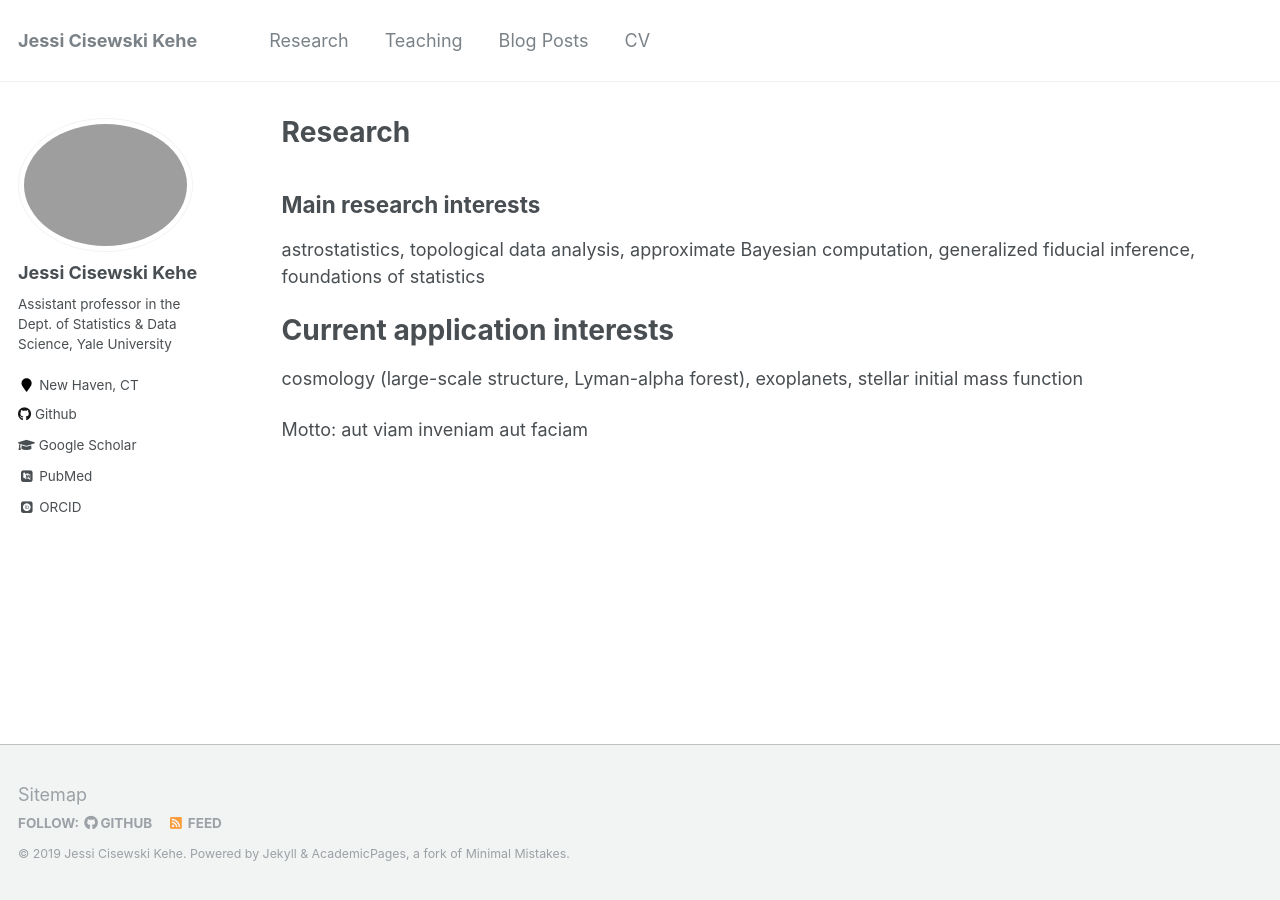
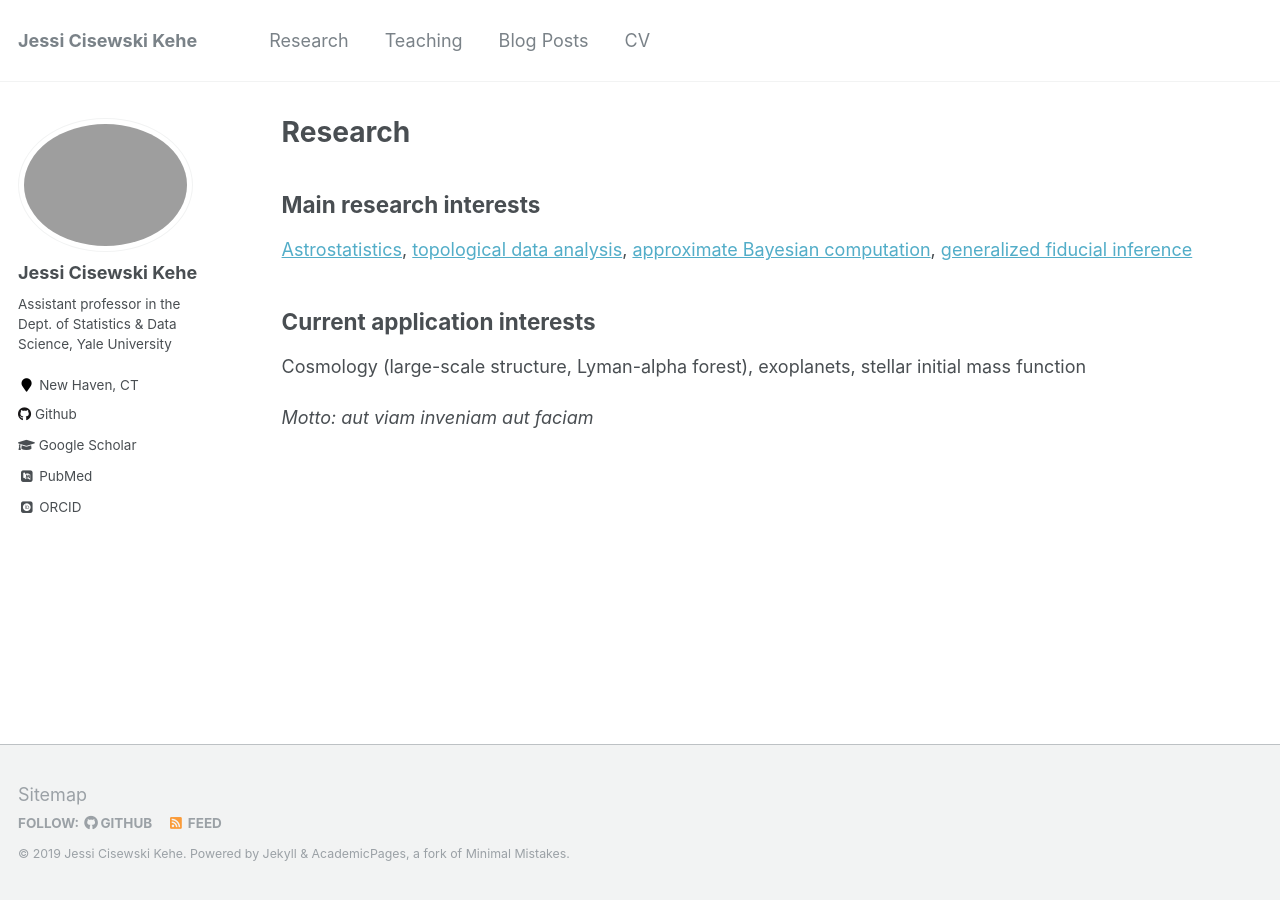
Before and after one commit to JessiCisewskiKehe/JessiCisewskiKehe.github.io, a Jekyll site: the page built from _pages/research.md, in a window 1280 px wide. Built offline with Jekyll 4.4.1, drawn with Linux system fonts in a browser that asks for light colours; some web fonts are replaced.

Commit message:
updated research page

```diff
--- a/_pages/research.md
+++ b/_pages/research.md
@@ -7,14 +7,13 @@ author_profile: true
 
 ## Main research interests
 
-astrostatistics, topological data analysis, approximate Bayesian computation, generalized fiducial inference, foundations of statistics
+[Astrostatistics](https://onlinelibrary.wiley.com/doi/abs/10.1002/9781118445112.stat07934), [topological data analysis](https://www.annualreviews.org/doi/full/10.1146/annurev-statistics-031017-100045), [approximate Bayesian computation](https://jessicisewskikehe.github.io/files/abc_cisewski.pdf), [generalized fiducial inference](https://www.tandfonline.com/doi/abs/10.1080/01621459.2016.1165102)
 
 
 
-Current application interests
-======
-cosmology (large-scale structure, Lyman-alpha forest), exoplanets, stellar initial mass function
+## Current application interests
+Cosmology (large-scale structure, Lyman-alpha forest), exoplanets, stellar initial mass function
 
 
 
-Motto:  aut viam inveniam aut faciam
+*Motto:  aut viam inveniam aut faciam*
```
